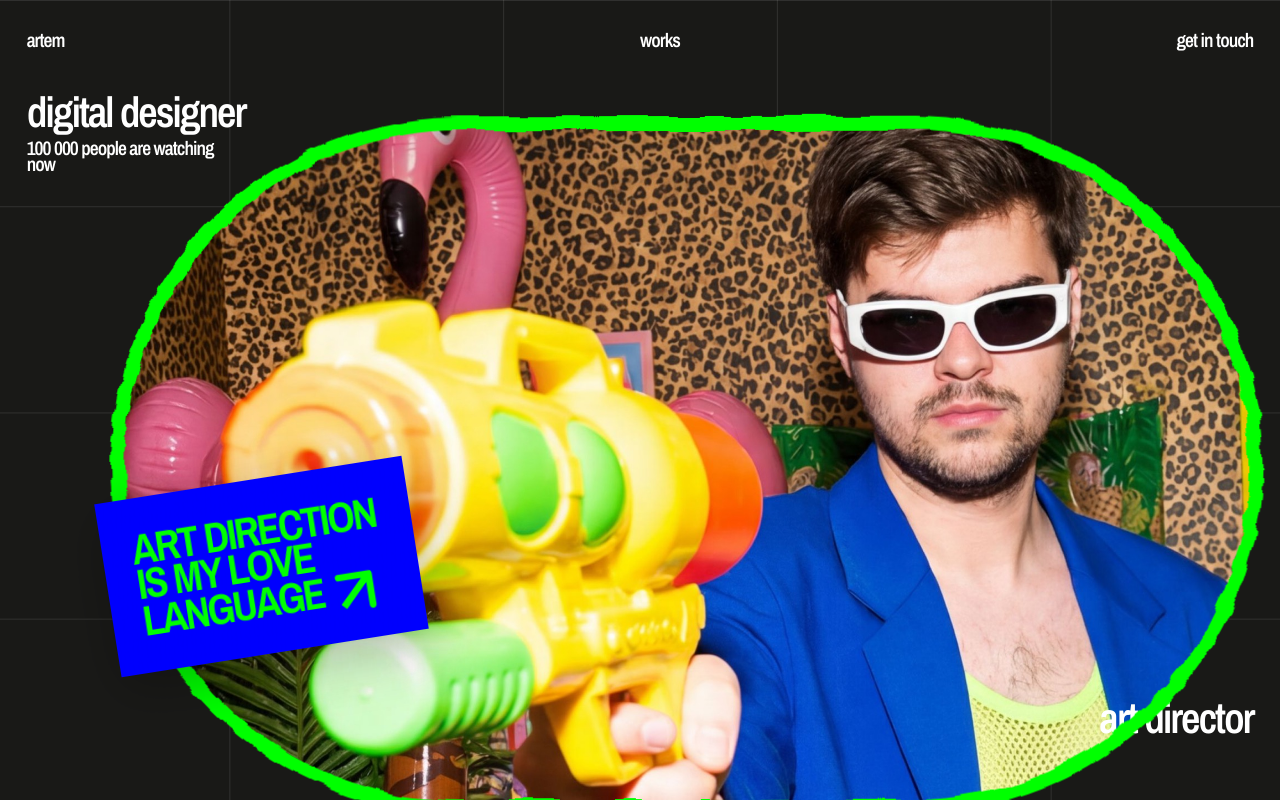
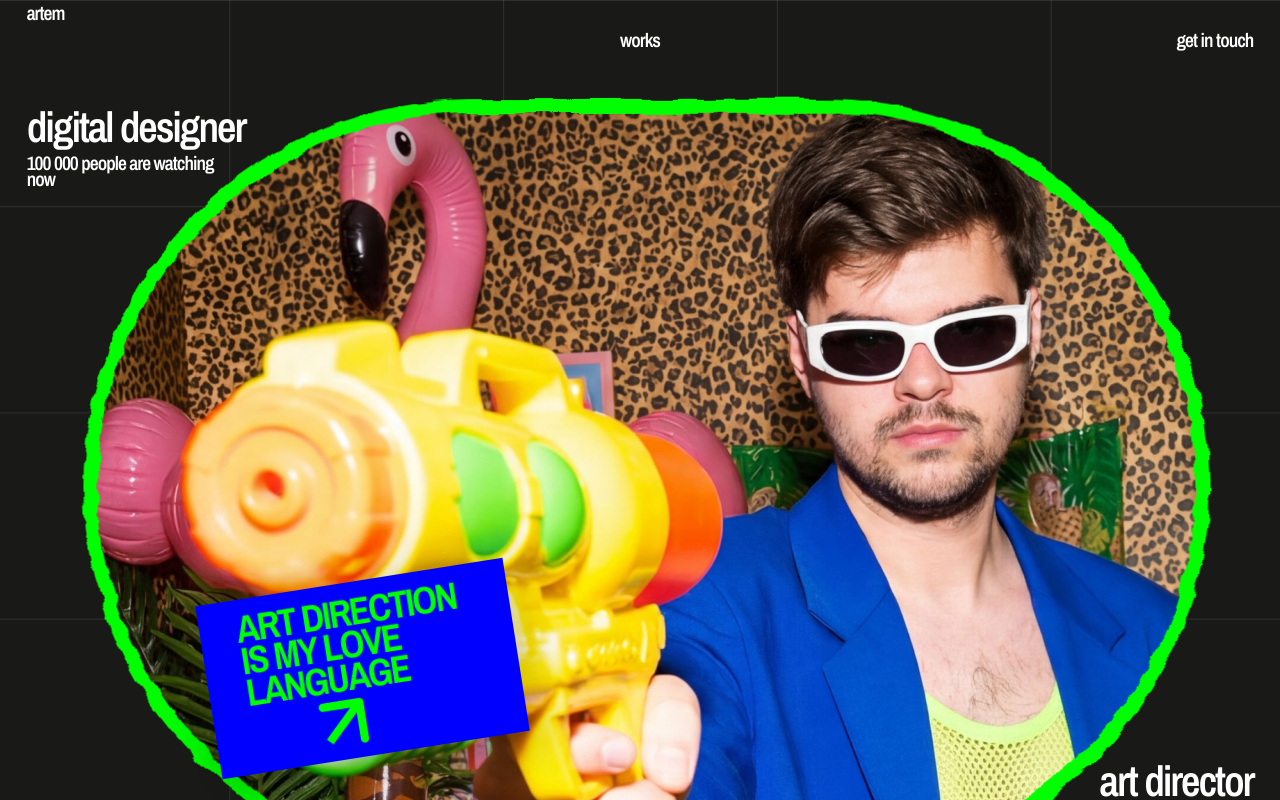
Before and after one commit to panteleevworkplace-del/portfolio-website, a React (Vite) app: page / in a window 1280 px wide. Shown: the top 800 px of the page. Built offline with nearby package versions, Linux system fonts and the light colour scheme.

Commit message:
Match hero to measured template

```diff
--- a/src/styles.css
+++ b/src/styles.css
@@ -74,12 +74,10 @@ a {
 .site-header {
   position: absolute;
   z-index: 20;
-  top: 30px;
-  left: var(--page-pad);
-  right: var(--page-pad);
-  height: 22px;
+  inset: 0 var(--page-pad) auto;
+  height: 54px;
   display: grid;
-  grid-template-columns: 1fr auto 1fr;
+  grid-template-columns: 1fr 1fr 1fr;
   align-items: center;
   font-size: var(--text-nav);
   font-weight: 600;
@@ -93,29 +91,27 @@ a {
 }
 
 .site-header nav {
-  grid-column: 2 / 4;
+  grid-column: 1 / 4;
   display: grid;
-  grid-template-columns: auto 1fr;
+  grid-template-columns: 1fr auto 1fr;
   align-items: center;
-  width: 100%;
   pointer-events: none;
 }
 
 .logo {
   justify-self: start;
-  align-self: center;
   position: relative;
   z-index: 2;
 }
 
 .nav-works {
-  grid-column: 1;
+  grid-column: 2;
   justify-self: center;
   pointer-events: auto;
 }
 
 .nav-touch {
-  grid-column: 2;
+  grid-column: 3;
   justify-self: end;
   pointer-events: auto;
 }
@@ -197,16 +193,16 @@ a {
 }
 
 .hero-section {
-  min-height: min(900px, 100svh);
-  padding-top: 0;
+  min-height: min(990px, 94svh);
+  padding-top: 108px;
 }
 
 .hero-meta {
   position: absolute;
   z-index: 4;
   left: var(--page-pad);
-  top: 95px;
-  max-width: 270px;
+  top: clamp(104px, 8.6vw, 124px);
+  max-width: 255px;
 }
 
 .hero-meta h1 {
@@ -227,13 +223,11 @@ a {
 }
 
 .hero-visual {
-  position: absolute;
-  top: 125px;
-  right: var(--page-pad);
-  width: min(88.54vw, 1275px);
-  height: min(59vw, calc(100svh - 145px), 850px);
-  min-height: 680px;
-  margin: 0;
+  position: relative;
+  width: min(calc(100% - 120px), 1275px);
+  height: clamp(470px, 59vw, 850px);
+  margin-left: auto;
+  margin-right: clamp(30px, 4.2vw, 60px);
   border-radius: 999px;
   overflow: visible;
 }
@@ -248,12 +242,12 @@ a {
 .hero-patch {
   position: absolute;
   z-index: 4;
-  left: -1.2%;
-  top: 52%;
-  width: clamp(290px, 24.3vw, 350px);
+  left: clamp(76px, 8.9vw, 128px);
+  bottom: clamp(74px, 8.35vw, 120px);
+  width: clamp(272px, 24.3vw, 350px);
   aspect-ratio: 350 / 197;
   transform: rotate(-9deg);
-  padding: clamp(24px, 2.15vw, 31px) clamp(22px, 2.35vw, 34px);
+  padding: clamp(22px, 2.45vw, 35px) clamp(24px, 2.9vw, 42px);
   display: flex;
   flex-direction: column;
   justify-content: center;
@@ -262,32 +256,21 @@ a {
 }
 
 .hero-patch-text {
-  display: block;
-  font-size: clamp(38px, 3.33vw, 48px);
+  font-size: clamp(28px, 3vw, 43px);
   line-height: 0.84;
   letter-spacing: -0.05em;
 }
 
-.hero-patch-last-line {
-  display: inline-flex;
-  align-items: center;
-  gap: clamp(10px, 1vw, 14px);
-}
-
 .hero-patch-arrow {
-  position: relative;
-  display: inline-block;
-  width: clamp(30px, 3vw, 43px);
-  min-width: 0;
-  max-width: none;
-  margin: 0;
-  transform: translateY(0.08em);
+  width: clamp(30px, 3.6vw, 52px);
+  margin-top: clamp(4px, 0.55vw, 8px);
+  margin-left: clamp(42px, 5.4vw, 78px);
 }
 
 .hero-role {
   position: absolute;
   right: var(--page-pad);
-  bottom: 64px;
+  bottom: clamp(38px, 5vw, 70px);
   font-size: var(--text-hero);
   line-height: 0.82;
   letter-spacing: -0.05em;
@@ -817,12 +800,8 @@ address {
   }
 
   .hero-visual {
-    position: relative;
-    top: auto;
-    right: auto;
     width: 100%;
     height: min(72vw, 560px);
-    min-height: 0;
     margin-inline: auto;
     border-radius: 44vw;
   }
```
